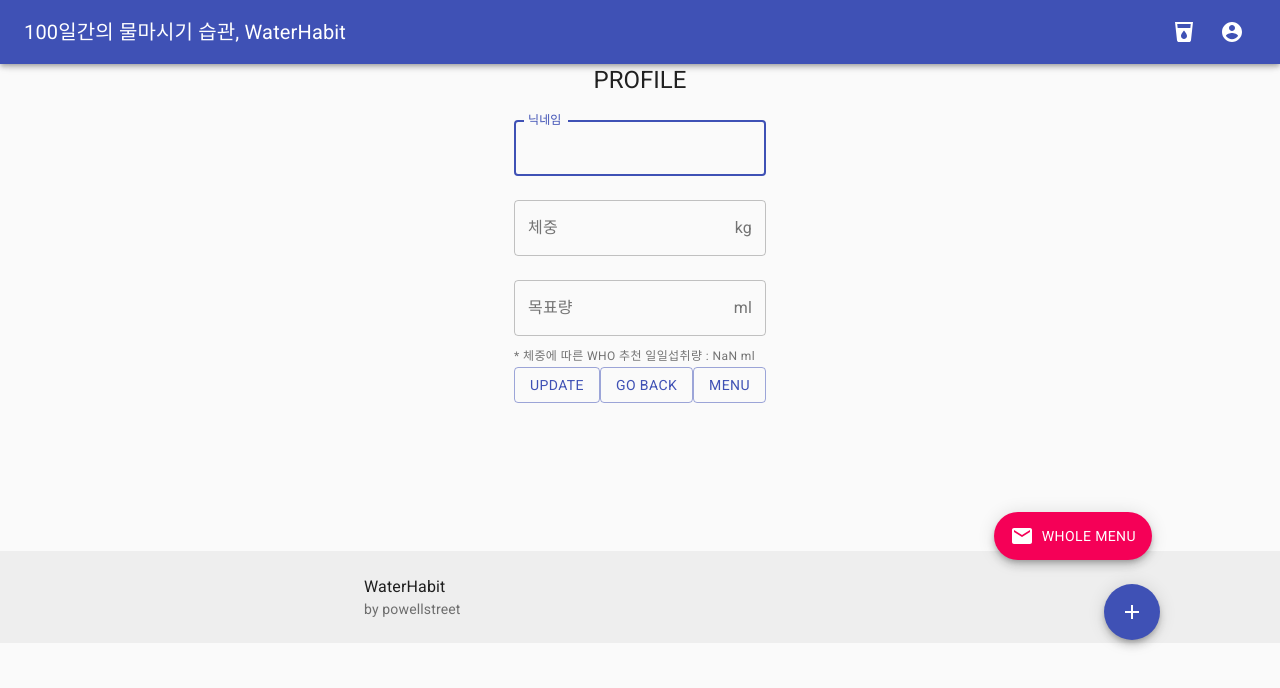
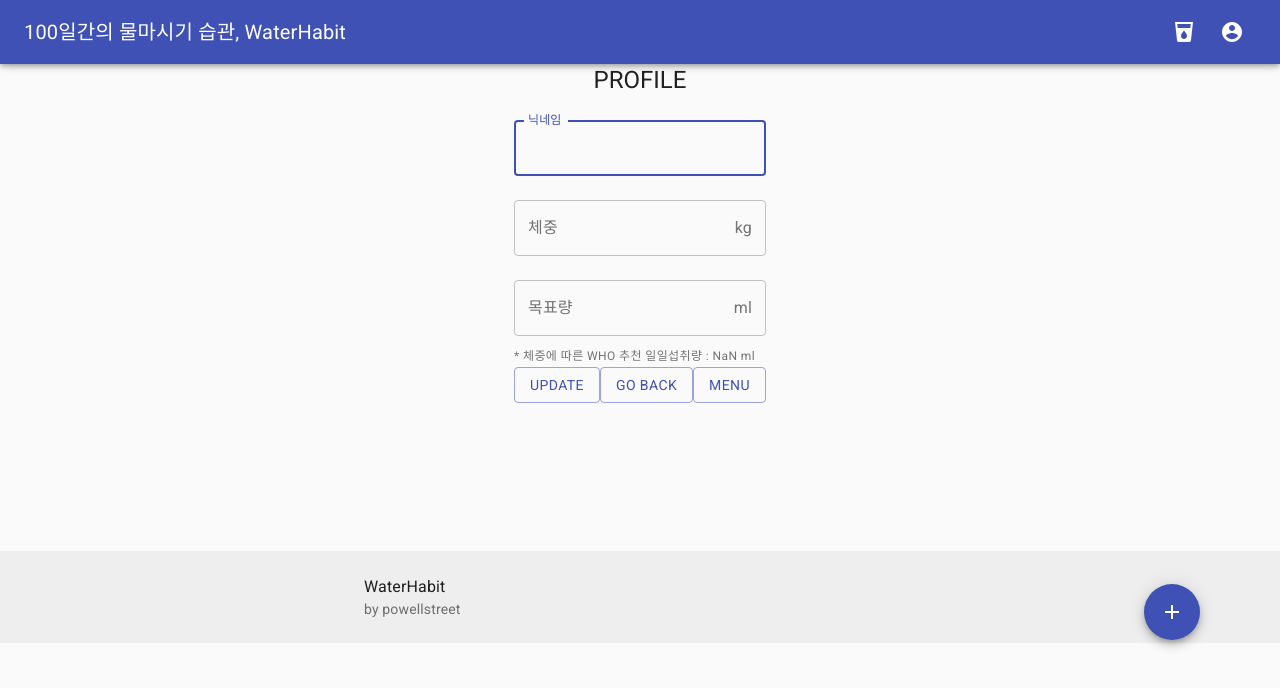
Before and after one commit to powellstreet/waterhabit_front, a React (Create React App) app in the folder wh_front/: page /profile in a window 1280 px wide. Shown: the top 688 px of the page. Built offline with nearby package versions, Linux system fonts and the light colour scheme.

Commit message:
:zap: SpeedDial 컴포넌트 작업 괸련
- SpeedDial 컴포넌트화
- 컴포넌트 버튼 사용하여 화면 이동 (react-router-dom 에서 useHistory 도입)
- App 컴포넌트 내 컴포넌트 위치
- isLogin 상태 도입하여 상태에 따라 버튼 on/off

```diff
--- a/wh_front/src/App.js
+++ b/wh_front/src/App.js
@@ -10,52 +10,16 @@ import WholeRecords from "./components/WholeRecords";
 import Profile from "./components/Profile";
 import MainBar from "./components/MainBar";
 import Footer from "./components/Footer";
-
-import { makeStyles } from "@material-ui/core";
-import { SpeedDial, SpeedDialAction, SpeedDialIcon } from "@material-ui/lab";
-import { FileCopyOutlined, Save, Print, Share, Favorite } from "@material-ui/icons";
-
-
-const useStyles = makeStyles((theme) => ({
-  speedDial: {
-    position: "absolute",
-    "&.MuiSpeedDial-directionUp, &.MuiSpeedDial-directionLeft": {
-      bottom: theme.spacing(20),
-      right: theme.spacing(15),
-    },
-    "&.MuiSpeedDial-directionDown, &.MuiSpeedDial-directionRight": {
-      top: theme.spacing(20),
-      left: theme.spacing(15),
-    },
-    exampleWrapper: {
-      position: "relative",
-      marginTop: theme.spacing(3),
-      height: 380,
-    },
-  },
-}));
-
-const actions = [
-  { icon: <FileCopyOutlined />, name: "Copy" },
-  { icon: <Save />, name: "Save" },
-  { icon: <Print />, name: "Print" },
-  { icon: <Share />, name: "Share" },
-  { icon: <Favorite />, name: "Like" },
-];
+import SpeedDialButton from "./components/SpeedDialButton";
 
 function App() {
-  const classes = useStyles();
 
-  const [hidden, setHidden] = React.useState(false);
-  const [open, setOpen] = React.useState(false);
+  // const { isLogin } = useSelector((state) => ({
+  //   isLogin: state.isLogin
+  // }))
 
-  const handleClose = () => {
-    setOpen(false);
-  };
-
-  const handleOpen = () => {
-    setOpen(true);
-  };
+  // 작업하는 동안만 true 설정
+  const isLogin = true;
 
   return (
     <BrowserRouter>
@@ -70,27 +34,8 @@ function App() {
           <Route path="/mainBar" component={MainBar} />
         </Switch>
         <Footer />
-        <div className={classes.exampleWrapper}>
-          <SpeedDial
-            ariaLabel="SpeedDial example"
-            className={classes.speedDial}
-            hidden={hidden}
-            icon={<SpeedDialIcon />}
-            onClose={handleClose}
-            onOpen={handleOpen}
-            open={open}
-            direction="up"
-          >
-            {actions.map((action) => (
-              <SpeedDialAction
-                key={action.name}
-                icon={action.icon}
-                tooltipTitle={action.name}
-                onClick={handleClose}
-              />
-            ))}
-          </SpeedDial>
-        </div>
+        {isLogin ? <SpeedDialButton /> : null}
+
       </div>
     </BrowserRouter>
   );
--- a/wh_front/src/components/Home.js
+++ b/wh_front/src/components/Home.js
@@ -61,6 +61,7 @@ const Home = ({ history }) => {
             type: "day",
             day: dayCounter(toDate(instance.createdAt)),
           });
+          dispatch({ type: "isLogin", isLogin: true})
           history.push("/userConsole");
         } else {
           alert("로그인 정보가 맞지 않습니다");
--- a/wh_front/src/components/Profile.js
+++ b/wh_front/src/components/Profile.js
@@ -17,6 +17,7 @@ import dotenv from "dotenv";
 import MainBar from "./MainBar";
 import LeftDrawer from "./LeftDrawer";
 import FloatButton from "./FloatButton";
+import SpeedDialButton from "./SpeedDialButton";
 
 dotenv.config();
 
@@ -191,7 +192,8 @@ const Profile = ({ history }) => {
           </div>
         </form>
       </div>
-      <FloatButton toggleDrawer={toggleDrawer} />
+      {/* <FloatButton toggleDrawer={toggleDrawer} /> */}
+      {/* <SpeedDialButton /> */}
     </div>
   );
 };
--- /dev/null
+++ b/wh_front/src/components/SpeedDialButton.js
@@ -0,0 +1,88 @@
+import React from "react";
+import { makeStyles } from "@material-ui/core";
+import { useHistory } from "react-router-dom";
+import { SpeedDial, SpeedDialAction, SpeedDialIcon } from "@material-ui/lab";
+import { LocalDrink, AccountCircle, Face } from "@material-ui/icons";
+const useStyles = makeStyles((theme) => ({
+  speedDial: {
+    position: "absolute",
+    "&.MuiSpeedDial-directionUp, &.MuiSpeedDial-directionLeft": {
+      bottom: theme.spacing(20),
+      right: theme.spacing(10),
+    },
+    "&.MuiSpeedDial-directionDown, &.MuiSpeedDial-directionRight": {
+      top: theme.spacing(20),
+      left: theme.spacing(15),
+    },
+    exampleWrapper: {
+      position: "relative",
+      marginTop: theme.spacing(3),
+      height: 380,
+    },
+  },
+}));
+
+const SpeedDialButton = () => {
+  const classes = useStyles();
+  const history = useHistory();
+
+  const [hidden, setHidden] = React.useState(false);
+  const [open, setOpen] = React.useState(false);
+
+  const handleClose = () => {
+    setOpen(false);
+  };
+
+  const handleOpen = () => {
+    setOpen(true);
+  };
+
+  function goPush() {
+    history.push("./userConsole");
+  }
+
+  const actions = [
+    {
+      icon: <LocalDrink />,
+      name: "오늘의물",
+      moveTo: () => history.push("./userConsole"),
+    },
+    {
+      icon: <Face />,
+      name: "나의기록",
+      moveTo: () => history.push("./userRecords"),
+    },
+    {
+      icon: <AccountCircle />,
+      name: "나의프로필",
+      moveTo: () => history.push("./profile"),
+    },
+  ];
+
+  return (
+    <div className={classes.exampleWrapper}>
+      <SpeedDial
+        ariaLabel="SpeedDial example"
+        className={classes.speedDial}
+        hidden={hidden}
+        icon={<SpeedDialIcon />}
+        onClose={handleClose}
+        onOpen={handleOpen}
+        open={open}
+        direction="up"
+      >
+        {actions.map((action) => (
+          <SpeedDialAction
+            key={action.name}
+            icon={action.icon}
+            tooltipOpen
+            tooltipTitle={action.name}
+            onClick={action.moveTo}
+          />
+        ))}
+      </SpeedDial>
+    </div>
+  );
+};
+
+export default SpeedDialButton;
--- a/wh_front/src/components/UserConsole.js
+++ b/wh_front/src/components/UserConsole.js
@@ -29,6 +29,7 @@ import MainBar from "./MainBar";
 import LeftDrawer from "./LeftDrawer";
 import FloatButton from "./FloatButton";
 import StatusCard from "./StatusCard";
+import SpeedDialButton from "./SpeedDialButton";
 dotenv.config();
 
 const useStyles = makeStyles((theme) => ({
@@ -332,28 +333,8 @@ const UserConsole = ({ history }) => {
           </Grid>
         </Grid>
       </div>
-      <FloatButton toggleDrawer={toggleDrawer} />
-      <div className={classes.exampleWrapper}>
-        <SpeedDial
-          ariaLabel="SpeedDial example"
-          className={classes.speedDial}
-          hidden={hidden}
-          icon={<SpeedDialIcon />}
-          onClose={handleClose}
-          onOpen={handleOpen}
-          open={open}
-          direction="up"
-        >
-          {actions.map((action) => (
-            <SpeedDialAction
-              key={action.name}
-              icon={action.icon}
-              tooltipTitle={action.name}
-              onClick={handleClose}
-            />
-          ))}
-        </SpeedDial>
-      </div>
+      {/* <FloatButton toggleDrawer={toggleDrawer} /> */}
+      {/* <SpeedDialButton /> */}
     </div>
   );
 };
--- a/wh_front/src/components/UserRecords.js
+++ b/wh_front/src/components/UserRecords.js
@@ -18,6 +18,7 @@ import Stamp from "./Stamp";
 import MainBar from "./MainBar";
 import LeftDrawer from "./LeftDrawer";
 import FloatButton from "./FloatButton";
+import SpeedDialButton from "./SpeedDialButton";
 
 dotenv.config();
 
@@ -168,7 +169,8 @@ const UserRecords = ({ history }) => {
           })}
         </Grid>
       </div>
-      <FloatButton toggleDrawer={toggleDrawer} />
+      {/* <FloatButton toggleDrawer={toggleDrawer} /> */}
+      {/* <SpeedDialButton /> */}
     </div>
   );
 };
--- a/wh_front/src/store.js
+++ b/wh_front/src/store.js
@@ -1,53 +1,62 @@
-import { createStore } from 'redux';
+import { createStore } from "redux";
 
 export default createStore((state, action) => {
-    if(state === undefined){
-        return {}
+  if (state === undefined) {
+    return {};
   }
-    if(action.type === 'userId'){
+  if (action.type === "userId") {
     return Object.assign({}, state, {
-            userId: action.userId
-        })
+      userId: action.userId,
+    });
   }
-    if(action.type === 'token'){
+  if (action.type === "token") {
     return Object.assign({}, state, {
-            token: action.token
-        })
+      token: action.token,
+    });
   }
-    if(action.type === 'weight'){
+  if (action.type === "weight") {
     return Object.assign({}, state, {
-            weight: action.weight
-        })
+      weight: action.weight,
+    });
   }
-    if(action.type === 'goal'){
+  if (action.type === "goal") {
     return Object.assign({}, state, {
-            goal: action.goal
-        })
+      goal: action.goal,
+    });
   }
-    if(action.type === 'intake'){
+  if (action.type === "intake") {
     return Object.assign({}, state, {
-            intake: action.intake
-        })
+      intake: action.intake,
+    });
   }
-    if(action.type === 'likes'){
+  if (action.type === "likes") {
     return Object.assign({}, state, {
-            likes: action.likes
-        })
+      likes: action.likes,
+    });
   }
-    if(action.type === 'nickname'){
+  if (action.type === "nickname") {
     return Object.assign({}, state, {
-            nickname: action.nickname
-        })
+      nickname: action.nickname,
+    });
   }
-    if(action.type === 'point'){
+  if (action.type === "point") {
     return Object.assign({}, state, {
-            point: action.point
-        })
+      point: action.point,
+    });
   }
-    if(action.type === 'day'){
+  if (action.type === "day") {
     return Object.assign({}, state, {
-            day: action.day
-        })
+      day: action.day,
+    });
+  }
+  if (action.type === "isLogin") {
+    if (action.isLogin === undefined) {
+        return Object.assign({}, { isLogin: false })
+    } else {
+      return Object.assign({}, state, {
+        isLogin: action.isLogin,
+      });
+    }
   }
   return state;
 }, window.__REDUX_DEVTOOLS_EXTENSION__ && window.__REDUX_DEVTOOLS_EXTENSION__());
```
Lines whose indentation alone changed are shown as unchanged.
